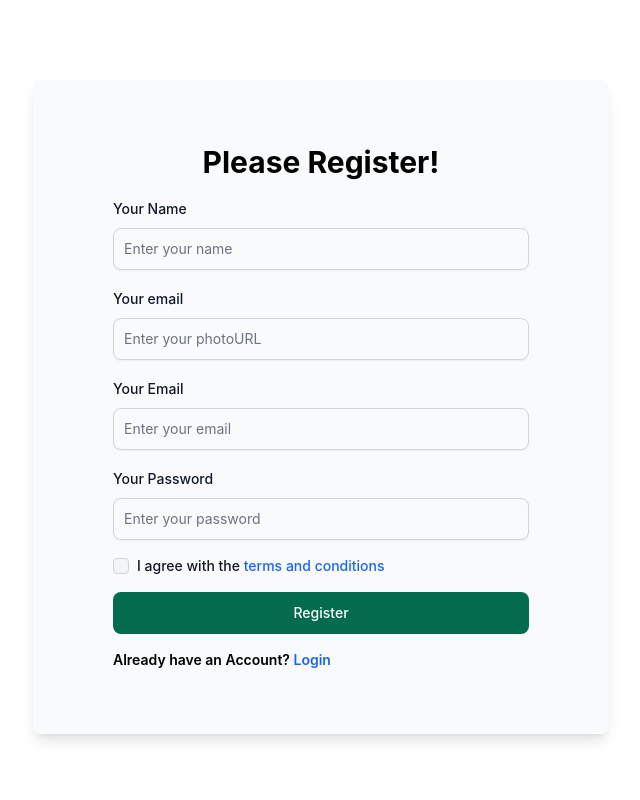
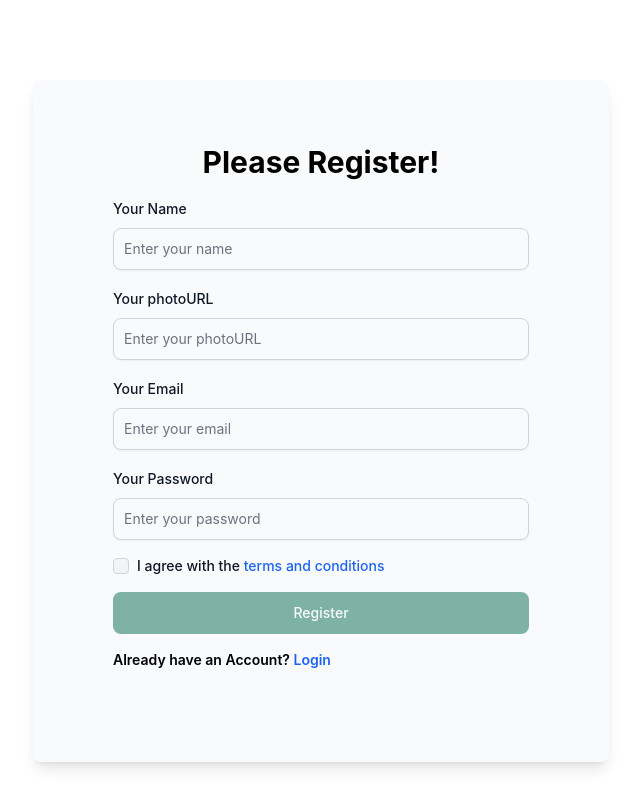
Before and after one commit to mohi14/TrainerX-client, a React (Create React App) app: page /register in a window 1280 px wide. Shown: the whole page, without its empty margins (319-959 px from the left). Built offline with nearby package versions, Linux system fonts and the light colour scheme; no server answers.

Commit message:
Registration authentication done

```diff
--- a/src/Pages/Register/Register.js
+++ b/src/Pages/Register/Register.js
@@ -1,12 +1,64 @@
-import React from 'react';
+import React, { useContext, useState } from 'react';
 import { Button, Checkbox, Label, TextInput } from 'flowbite-react';
-import { Link } from 'react-router-dom';
+import { Link, useNavigate } from 'react-router-dom';
+import { AuthContext } from '../../contexts/AuthProvider/AuthProvider';
+import toast from 'react-hot-toast';
 
 const Register = () => {
+    const [error, setError] = useState('')
+    const { emailPasswordSignUpUser, updateUserProfile, setLoading } = useContext(AuthContext)
+    const navigate = useNavigate()
+    const [accepted, setAccepted] = useState(false)
+
+    const handleSubmit = event => {
+        event.preventDefault();
+        const form = event.target;
+        const email = form.email.value;
+        const password = form.password.value;
+        const name = form.name.value;
+        const photoURL = form.photoURL.value;
+
+        emailPasswordSignUpUser(email, password)
+            .then(result => {
+                const user = result.user;
+                console.log(user)
+                form.reset();
+                handleUpdateUserProfile(name, photoURL)
+                setError('');
+                toast.success("Registration Successful! Thank You.")
+                navigate('/')
+            })
+            .catch(error => {
+                console.error(error)
+                setError(error.message)
+                toast.error('Opps!!Something went wrong. Try Again.')
+            })
+            .finally(() => {
+                setLoading(false)
+            })
+    };
+
+    const handleAccepted = event => {
+        setAccepted(event.target.checked)
+    }
+
+    const handleUpdateUserProfile = (name, photoURL) => {
+        const profile = {
+            displayName: name,
+            photoURL: photoURL
+        }
+        updateUserProfile(profile)
+            .then(() => { })
+            .catch(error => { console.error(error) })
+            .finally(() => {
+                setLoading(false)
+            })
+
+    }
     return (
         <div className='max-w-xs lg:max-w-xl m-auto mt-20 p-10 lg:py-16 lg:px-20 bg-slate-50 shadow-lg rounded-lg'>
             <p className='text-center text-3xl font-bold mb-4'>Please Register!</p>
-            <form className="flex flex-col gap-4">
+            <form className="flex flex-col gap-4" onSubmit={handleSubmit}>
                 <div>
                     <div className="mb-2 block">
                         <Label
@@ -18,6 +70,7 @@ const Register = () => {
                         id="name2"
                         type="text"
                         placeholder="Enter your name"
+                        name='name'
                         required={true}
                         shadow={true}
                     />
@@ -26,13 +79,14 @@ const Register = () => {
                     <div className="mb-2 block">
                         <Label
                             htmlFor="photo2"
-                            value="Your email"
+                            value="Your photoURL"
                         />
                     </div>
                     <TextInput
                         id="photo2"
                         type="text"
                         placeholder="Enter your photoURL"
+                        name='photoURL'
                         shadow={true}
                     />
                 </div>
@@ -47,6 +101,7 @@ const Register = () => {
                         id="email2"
                         type="email"
                         placeholder="Enter your email"
+                        name='email'
                         required={true}
                         shadow={true}
                     />
@@ -62,12 +117,13 @@ const Register = () => {
                         id="password2"
                         type="password"
                         placeholder="Enter your password"
+                        name='password'
                         required={true}
                         shadow={true}
                     />
                 </div>
                 <div className="flex items-center gap-2">
-                    <Checkbox id="agree" />
+                    <Checkbox id="agree" onClick={handleAccepted} />
                     <Label htmlFor="agree">
                         I agree with the{' '}
                         <a
@@ -78,11 +134,12 @@ const Register = () => {
                         </a>
                     </Label>
                 </div>
-                <Button type="submit" color={"success"}>
+                <Button type="submit" color={"success"} disabled={!accepted}>
                     Register
                 </Button>
 
                 <p className='text-sm font-semibold'>Already have an Account? <Link to='/login' className="text-blue-600 hover:underline">Login</Link> </p>
+                <p className='mt-3 text-red-600'>{error}</p>
             </form>
         </div>
     );
```
